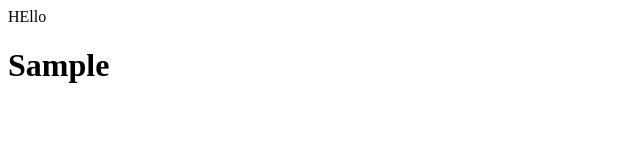
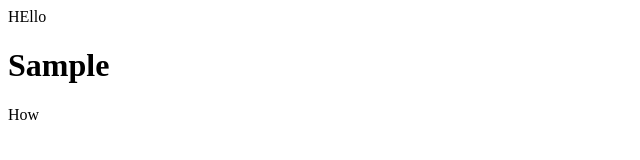
Before and after one commit to ponprasanthr-34/digital-doc-vault-system, a plain HTML site: page index.html in a window 1280 px wide. Shown: the full height of the page, 0-640 px from the left. Drawn offline with Linux system fonts and the light colour scheme.

Commit message:
added how

```diff
--- a/index.html
+++ b/index.html
@@ -1,2 +1,3 @@
 <p> HEllo </p>
 <h1>Sample</h1>
+<p>How</p>
```
